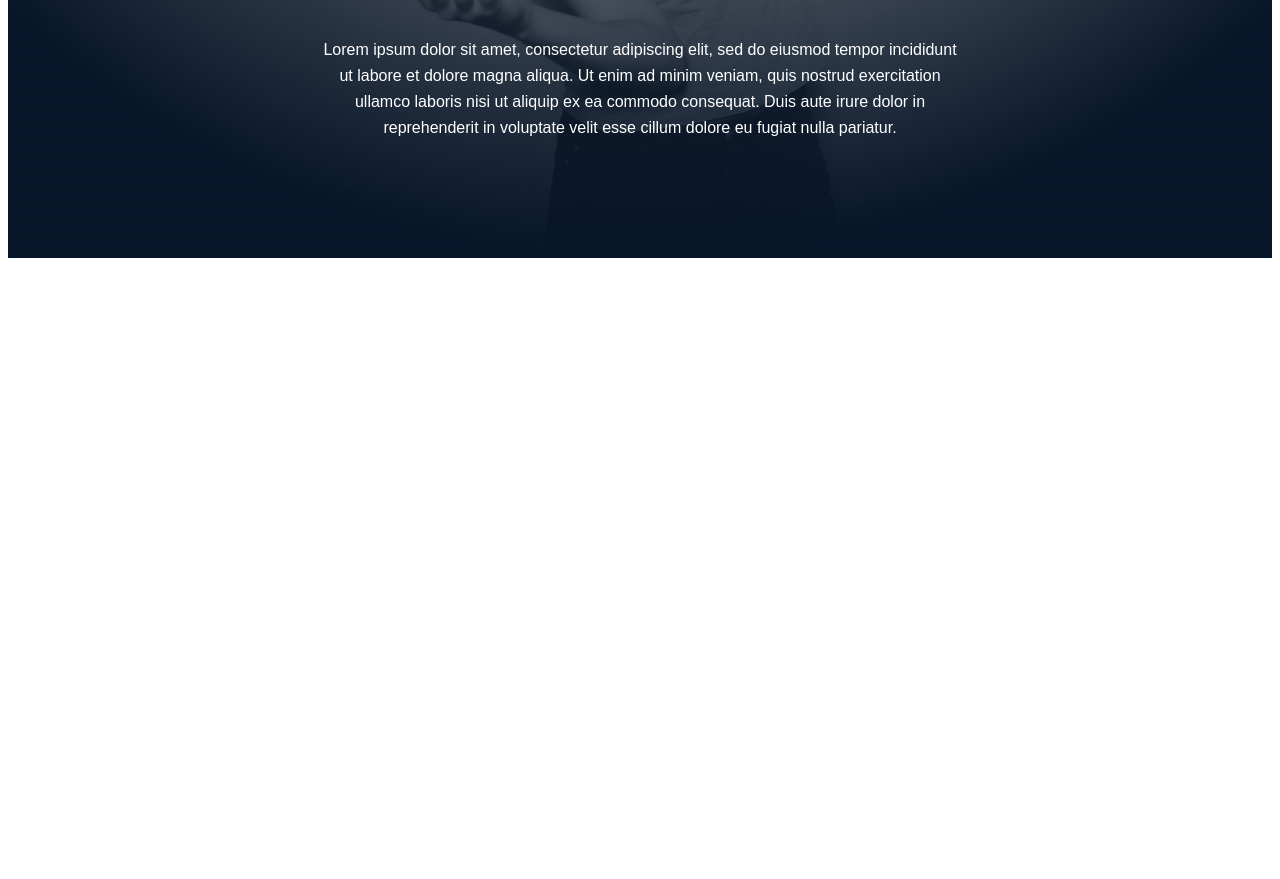
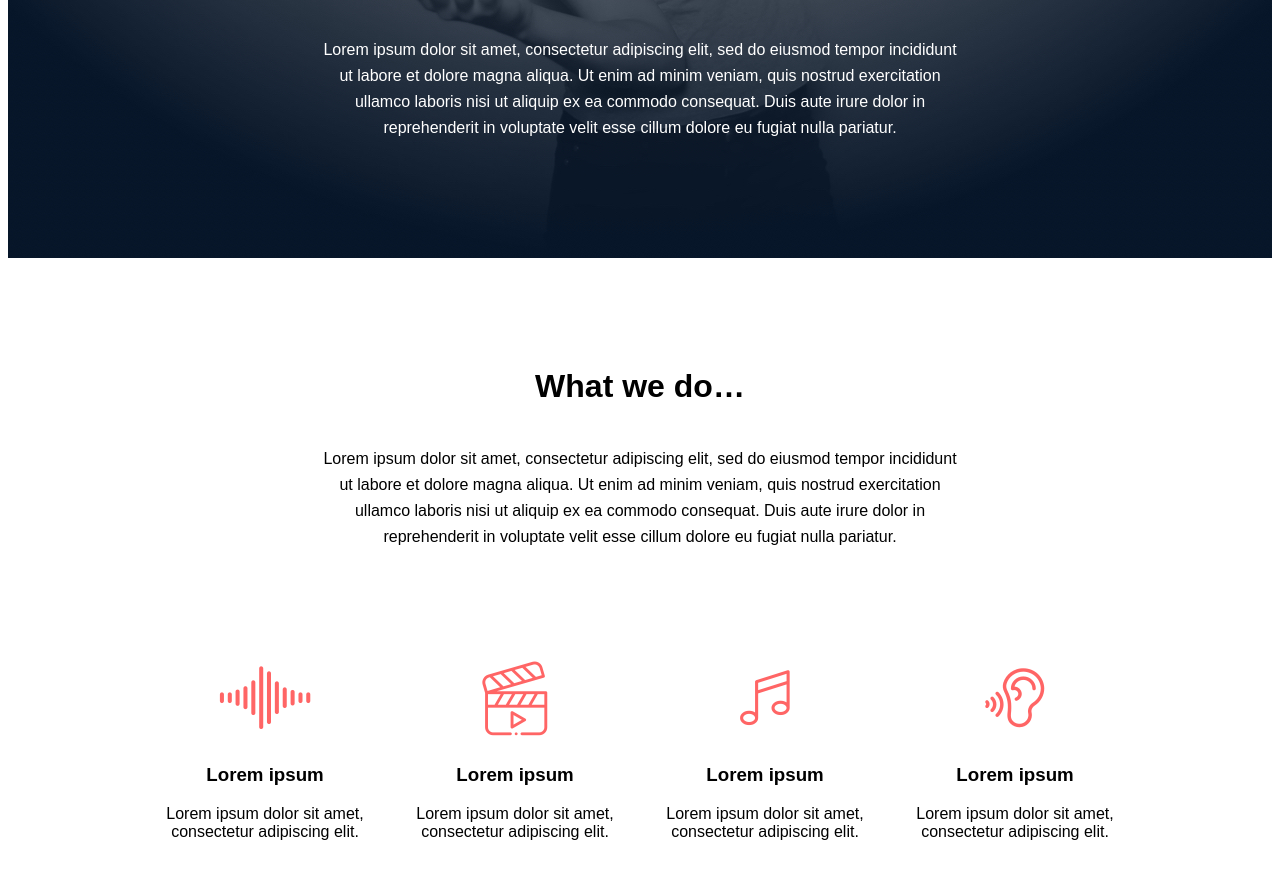
Before and after one commit to MaxRolseth/atlas-headphones, a plain HTML site: page index.html in a window 1280 px wide. Shown: the part 550-1429 px from the top of the page. Before the commit the page ends 816 px from the top, so only its background shows below. Drawn offline with Linux system fonts and the light colour scheme; a web font is replaced by a local one.

Commit message:
Finished task 2 for desktop only

```diff
--- /dev/null
+++ b/holberton_school-icon/font-style.css
@@ -0,0 +1,90 @@
+@font-face {
+  font-family: 'holberton_school-icon';
+  src:  url('fonts/holberton_school-icon.eot?sq4eq4');
+  src:  url('fonts/holberton_school-icon.eot?sq4eq4#iefix') format('embedded-opentype'),
+    url('fonts/holberton_school-icon.ttf?sq4eq4') format('truetype'),
+    url('fonts/holberton_school-icon.woff?sq4eq4') format('woff'),
+    url('fonts/holberton_school-icon.svg?sq4eq4#holberton_school-icon') format('svg');
+  font-weight: normal;
+  font-style: normal;
+  font-display: block;
+}
+
+[class^="holberton_school-icon-"], [class*=" holberton_school-icon-"] {
+  /* use !important to prevent issues with browser extensions that change fonts */
+  font-family: 'holberton_school-icon' !important;
+  speak: none;
+  font-style: normal;
+  font-weight: normal;
+  font-variant: normal;
+  text-transform: none;
+  line-height: 1;
+
+  /* Better Font Rendering =========== */
+  -webkit-font-smoothing: antialiased;
+  -moz-osx-font-smoothing: grayscale;
+}
+
+.holberton_school-icon-arrow_1:before {
+  content: "\e900";
+}
+.holberton_school-icon-arrow_2:before {
+  content: "\e901";
+}
+.holberton_school-icon-arrow_3:before {
+  content: "\e902";
+}
+.holberton_school-icon-arrow_4:before {
+  content: "\e903";
+}
+.holberton_school-icon-arrow_5:before {
+  content: "\e904";
+}
+.holberton_school-icon-check:before {
+  content: "\e905";
+}
+.holberton_school-icon-ic_bag:before {
+  content: "\e906";
+}
+.holberton_school-icon-ic_cart:before {
+  content: "\e907";
+}
+.holberton_school-icon-ic_facebook:before {
+  content: "\e908";
+}
+.holberton_school-icon-ic_hearing:before {
+  content: "\e909";
+}
+.holberton_school-icon-ic_instagram:before {
+  content: "\e90a";
+}
+.holberton_school-icon-ic_laptop:before {
+  content: "\e90b";
+}
+.holberton_school-icon-ic_money:before {
+  content: "\e90c";
+}
+.holberton_school-icon-ic_music:before {
+  content: "\e90d";
+}
+.holberton_school-icon-ic_sound:before {
+  content: "\e90e";
+}
+.holberton_school-icon-ic_twitter:before {
+  content: "\e90f";
+}
+.holberton_school-icon-ic_video:before {
+  content: "\e910";
+}
+.holberton_school-icon-menu:before {
+  content: "\e911";
+}
+.holberton_school-icon-search_1:before {
+  content: "\e912";
+}
+.holberton_school-icon-search_2:before {
+  content: "\e913";
+}
+.holberton_school-icon-star:before {
+  content: "\e914";
+}
--- a/index.html
+++ b/index.html
@@ -2,6 +2,7 @@
 
 <head>
   <link rel="stylesheet" type="text/css" href="style.css">
+  <link rel="stylesheet" href="font-style.css" />
 </head>
 <body>
   <header>
@@ -29,7 +30,32 @@
   <main>
     <section id="whatwedo">
       <div class="container">
-
+        <div class="what-text">
+          <h2>What we do…</h2>
+          <p>Lorem ipsum dolor sit amet, consectetur adipiscing elit, sed do eiusmod tempor incididunt ut labore et dolore magna aliqua. Ut enim ad minim veniam, quis nostrud exercitation ullamco laboris nisi ut aliquip ex ea commodo consequat. Duis aute irure dolor in reprehenderit in voluptate velit esse cillum dolore eu fugiat nulla pariatur.</p>
+        </div>
+        <div class="what-icons">
+          <div class="icon-box">
+            <span class="holberton_school-icon-ic_sound icon"></span>
+            <h3>Lorem ipsum</h3>
+            <p>Lorem ipsum dolor sit amet, consectetur adipiscing elit.</p>
+          </div>
+          <div class="icon-box">
+            <span class="holberton_school-icon-ic_video icon"></span>
+            <h3>Lorem ipsum</h3>
+            <p>Lorem ipsum dolor sit amet, consectetur adipiscing elit.</p>
+          </div>
+          <div class="icon-box">
+            <span class="holberton_school-icon-ic_music icon"></span>
+            <h3>Lorem ipsum</h3>
+            <p>Lorem ipsum dolor sit amet, consectetur adipiscing elit.</p>
+          </div>
+          <div class="icon-box">
+            <span class="holberton_school-icon-ic_hearing icon"></span>
+            <h3>Lorem ipsum</h3>
+            <p>Lorem ipsum dolor sit amet, consectetur adipiscing elit.</p>
+          </div>
+        </div>
       </div>
     </section>
     <section id="results">
--- a/style.css
+++ b/style.css
@@ -149,3 +149,43 @@ header .navbar {
   font-weight: 400;
   line-height: 26px;
 }
+
+/* What We Do */
+
+#whatwedo {
+  margin-top: 110px;
+  display: flex;
+  align-items: center;
+  flex-direction: column;
+  text-align: center;
+}
+
+#whatwedo .what-text {
+  width: 637px;
+  margin: auto;
+}
+
+.what-text h2 {
+  font-size: 32px;
+  line-height: 37.5px;
+  text-align: center;
+}
+
+.what-text p {
+  margin-top: 40px;
+  font-size: 16px;
+  font-weight: 400;
+  line-height: 26px;
+}
+
+.what-icons {
+  margin-top: 100px;
+  margin-bottom: 100px;
+  display: flex;
+  justify-content: space-around;
+}
+
+.icon {
+  font-size: 6em;
+  color: #FF6565;
+}
```
Also changed, not shown: font-style.css (renamed from holberton_school-icon/style.css), fonts/holberton_school-icon.ttf (added), fonts/holberton_school-icon.woff (added), 2 other files.
